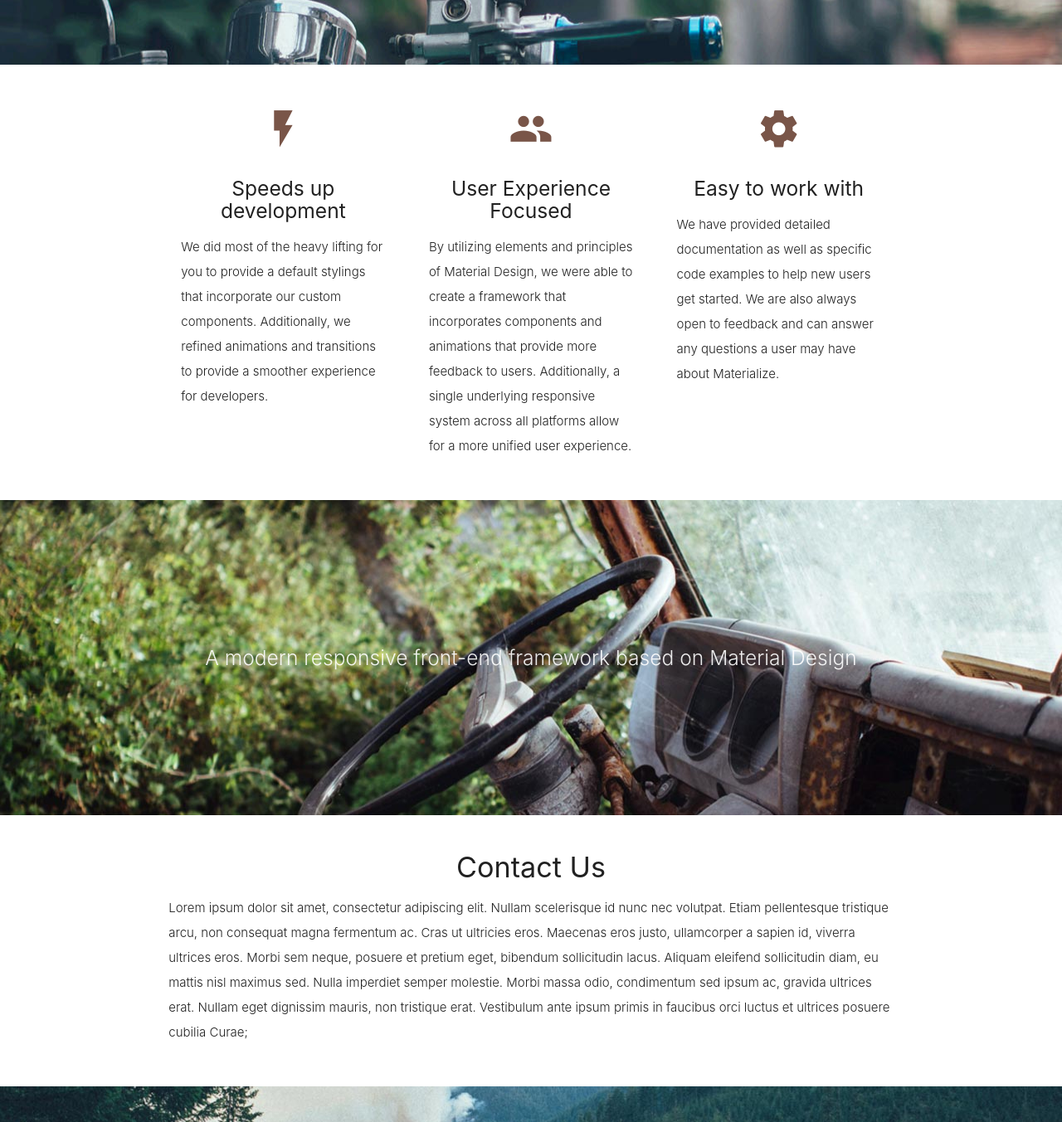
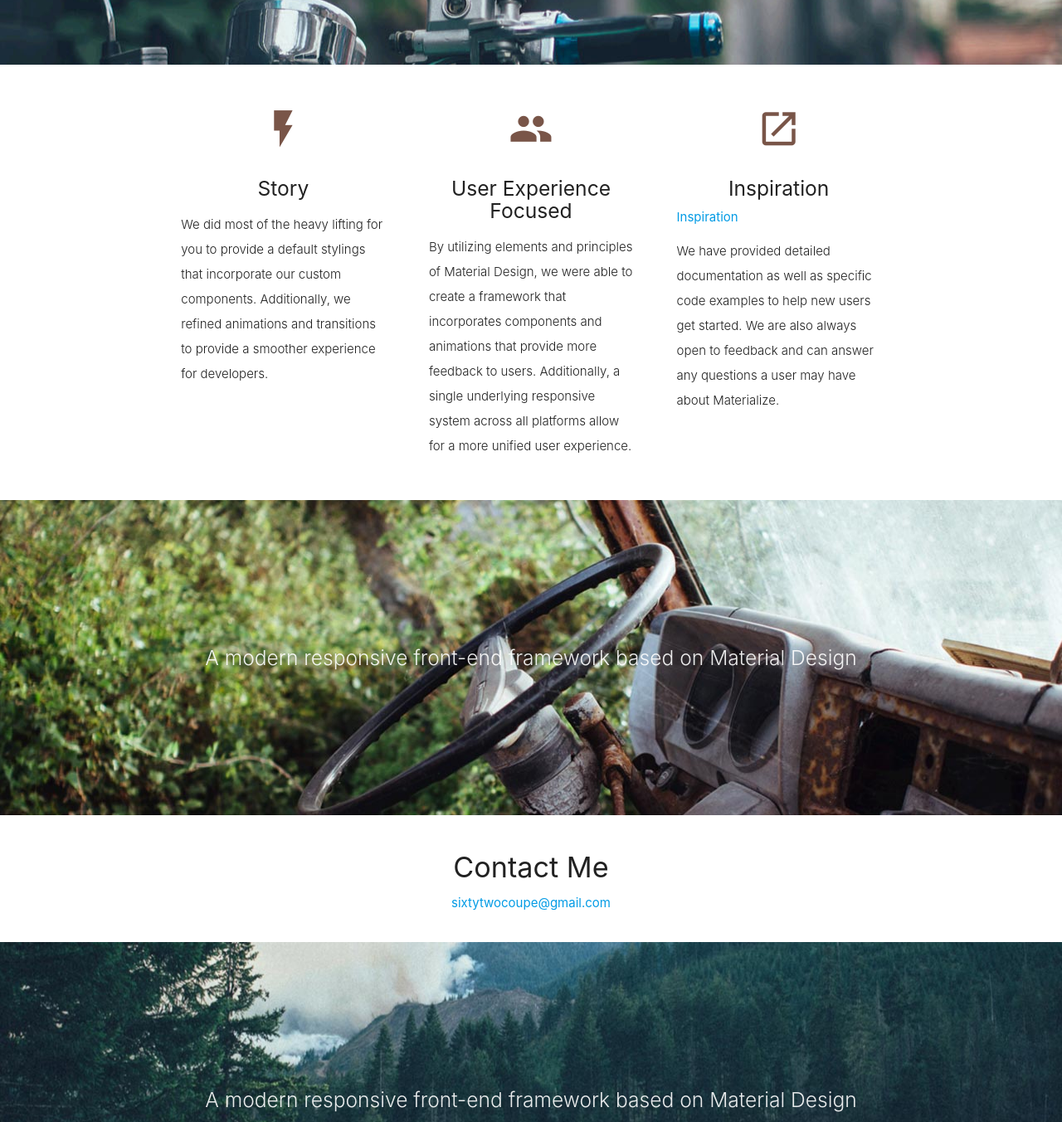
Before and after one commit to mckeever86/62Coupe, a plain HTML site: page index.html in a window 1280 px wide. Shown: the part 366-1719 px from the top of the page at 83% size. Drawn offline with nearby package versions, Linux system fonts and the light colour scheme.

Commit message:
email unavailable plus photos

```diff
--- a/index.html
+++ b/index.html
@@ -67,7 +67,7 @@
                         <h2 class="center brown-text">
                             <i class="material-icons">flash_on</i>
                         </h2>
-                        <h5 class="center">Speeds up development</h5>
+                        <h5 class="center">Story</h5>
 
                         <p class="light">We did most of the heavy lifting for you to provide a default stylings that incorporate our custom
                             components. Additionally, we refined animations and transitions to provide a smoother experience
@@ -91,9 +91,12 @@
                 <div class="col s12 m4">
                     <div class="icon-block">
                         <h2 class="center brown-text">
-                            <i class="material-icons">settings</i>
+                            <i class="material-icons">open_in_new</i>
                         </h2>
-                        <h5 class="center">Easy to work with</h5>
+                        <h5 class="center">Inspiration</h5>
+                        <a href="https://www.google.com/search?q=1962+cadillac+coupe+deville&safe=off&source=lnms&tbm=isch&sa=X&ved=0ahUKEwj-1ujsvMjdAhUD0IMKHW7wCD4Q_AUIDygC&biw=1080&bih=1854">
+                            Inspiration
+                        </a>
 
                         <p class="light">We have provided detailed documentation as well as specific code examples to help new users get started.
                             We are also always open to feedback and can answer any questions a user may have about Materialize.</p>
@@ -126,14 +129,8 @@
                     <h3>
                         <i class="mdi-content-send brown-text"></i>
                     </h3>
-                    <h4>Contact Us</h4>
-                    <p class="left-align light">Lorem ipsum dolor sit amet, consectetur adipiscing elit. Nullam scelerisque id nunc nec volutpat. Etiam
-                        pellentesque tristique arcu, non consequat magna fermentum ac. Cras ut ultricies eros. Maecenas eros
-                        justo, ullamcorper a sapien id, viverra ultrices eros. Morbi sem neque, posuere et pretium eget,
-                        bibendum sollicitudin lacus. Aliquam eleifend sollicitudin diam, eu mattis nisl maximus sed. Nulla
-                        imperdiet semper molestie. Morbi massa odio, condimentum sed ipsum ac, gravida ultrices erat. Nullam
-                        eget dignissim mauris, non tristique erat. Vestibulum ante ipsum primis in faucibus orci luctus et
-                        ultrices posuere cubilia Curae;</p>
+                    <h4>Contact Me</h4>
+                    <a href="mailto:sixtytwocoupe@gmail.com">sixtytwocoupe@gmail.com</a>
                 </div>
             </div>
 
```
Also changed, not shown: 5 other files.
